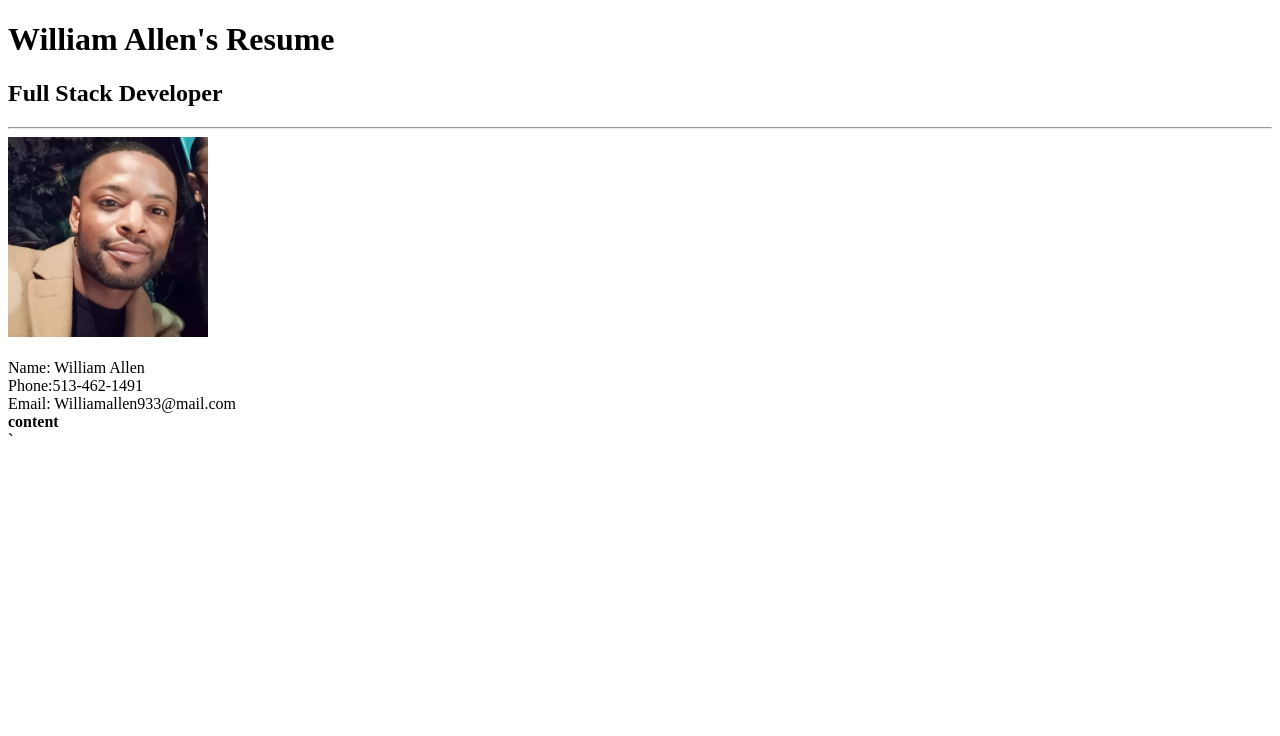
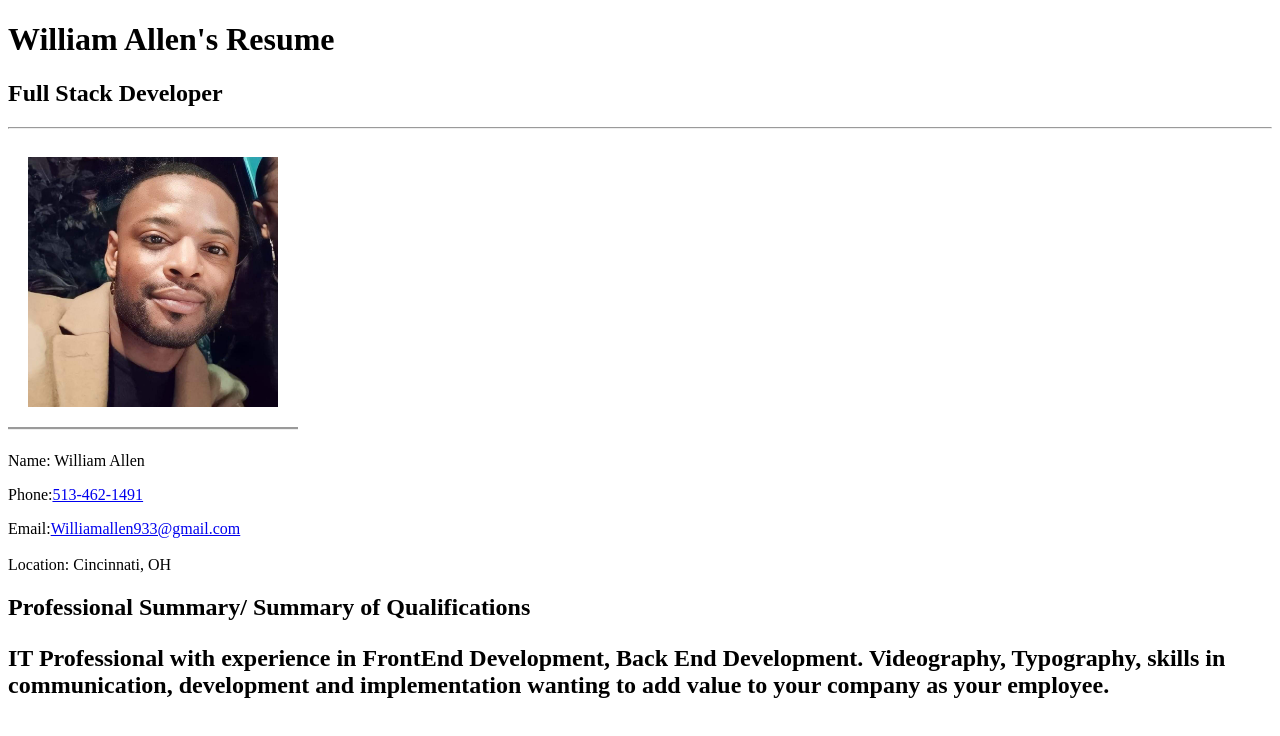
Before and after one commit to William933/HW1Repo, a plain HTML site: page index.html in a window 1280 px wide. Drawn offline with Linux system fonts and the light colour scheme.

Commit message:
added color, add body of text and css border

```diff
--- a/index.html
+++ b/index.html
@@ -4,28 +4,42 @@
     <meta charset="UTF-8">
     <meta name="viewport" content="width=device-width, initial-scale=1.0">
     <title>William D. Allen's Resume</title>
+    <link rel="../styles" href="style.css">
 </head>
 <body>
-   <h1>William Allen's Resume</h1>
+    <link rel="stylesheet" href="styles.css">
+   <h1>  William Allen's Resume</h1>
    <h2><Strong>Full Stack Developer</Strong></h2>
    <hr>
     <div id="header">
         <section id="section1">
+
             <div class="box1">
                 <!-- added image -->
-                <img src="./FB_IMG_1706123695762.jpg" alt="Profile Pic" height="200px" width="200px">
+                <img src="/images/FB_IMG_1706123695762.jpg" alt="Profile Picture.jpg" height="200px" width="200px">
             </div>
-            <div class="info container">
+            <!-- added info section -->
+            <div class="info container" >
                 <br>Name: William Allen</B>
-                <br>Phone:513-462-1491</B>
-                <br>Email: Williamallen933@mail.com<b
+                <p>Phone:<a href="tel:513-462-1491">513-462-1491</a></p>
+                <p>Email:<a href="mailto:Williamallen933@mail.com">Williamallen933@gmail.com</a>
+                    <br>
+                <br>Location: Cincinnati, OH </b>
+    <div>
+        <!-- body of text -->
+        <h1>
+            Professional Summary/ Summary of Qualifications
+            <p>
+                IT Professional with experience in FrontEnd Development, Back End Development. Videography, Typography, skills in communication, development and implementation wanting to add value to your company as your employee.
+            </p>
 
-            </div>
-            <div class="box3">
-                content
-            </div>
-        </section>
+
+
+        </h1>
+
+
     </div>
-    `
+
+
 </body>
 </html>
--- a/styles.css
+++ b/styles.css
@@ -0,0 +1,7 @@
+/* added border */
+img{
+    height: 250px;
+    width: 250px;
+    padding: 20px;
+    border-block-end-style: groove;
+}
```
Also changed, not shown: images/FB_IMG_1706123695762.jpg (renamed from FB_IMG_1706123695762.jpg), 1 other file.
